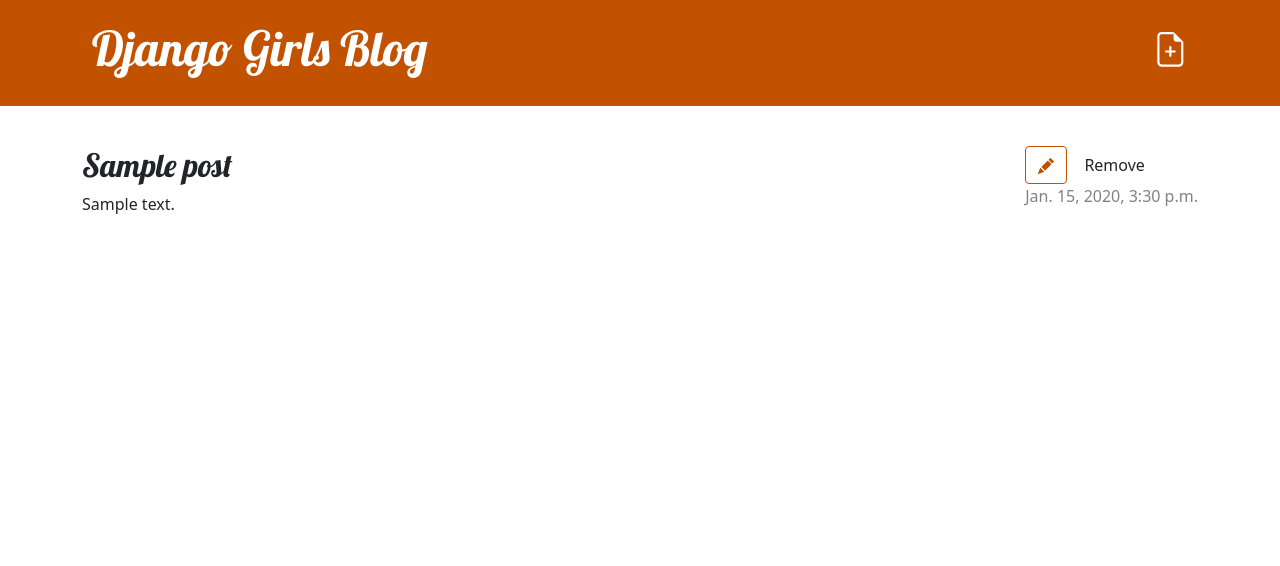
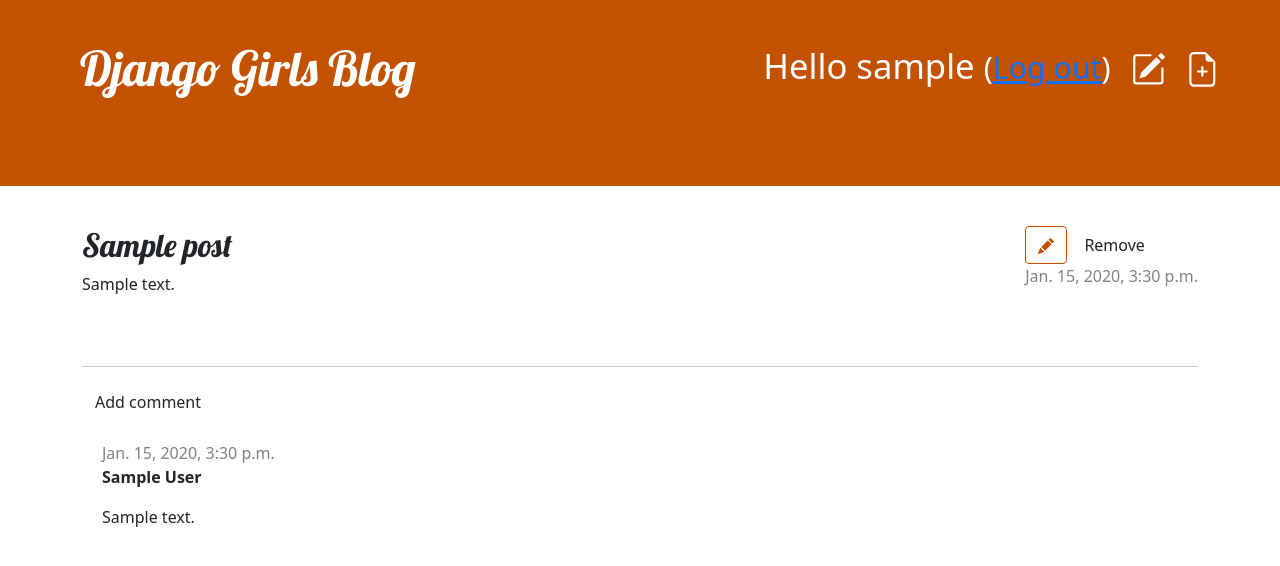
Before and after one commit to HarshaVTomy/my-first-blog, a Django app: page /post/1/ in a window 1280 px wide. Shown: the top 566 px of the page. Run offline with Django 3.2, Linux system fonts and the light colour scheme; a user stored in the database is signed in; tables that the repository leaves empty hold one stand-in row (values such as "Sample post").

Commit message:
Added views to create/edit blog post inside the site

```diff
--- a/blog/admin.py
+++ b/blog/admin.py
@@ -1,4 +1,6 @@
 from django.contrib import admin
 from .models import Post
+from .models import Comment
 
 admin.site.register(Post)
+admin.site.register(Comment)
--- a/blog/models.py
+++ b/blog/models.py
@@ -16,3 +16,19 @@
 
     def __str__(self):
         return self.title
+    def approved_comments(self):
+        return self.comments.filter(approved_comment=True)
+
+class Comment(models.Model):
+    post = models.ForeignKey('blog.Post', on_delete=models.CASCADE, related_name='comments')
+    author = models.CharField(max_length=200)
+    text = models.TextField()
+    created_date = models.DateTimeField(default=timezone.now)
+    approved_comment = models.BooleanField(default=False)
+
+    def approve(self):
+        self.approved_comment = True
+        self.save()
+
+    def __str__(self):
+        return self.text
--- a/blog/static/css/blog.css
+++ b/blog/static/css/blog.css
@@ -70,3 +70,7 @@
     color: #FFFFFF;
     background-color: #C25100;
 }
+
+.comment {
+    margin: 20px 0px 20px 20px;
+}
--- a/blog/templates/blog/base.html
+++ b/blog/templates/blog/base.html
@@ -9,15 +9,21 @@
     </head>
     <body>
         <header class="page-header">
-            <div class="container">
+            <div class="page-header">
                 {% if user.is_authenticated %}
-                <a href="{% url 'post_draft_list' %}" class="top-menu"><span class="glyphicon glyphicon-edit"></span></a>
                 <a href="{% url 'post_new' %}" class="top-menu">
                     {% include './icons/file-earmark-plus.svg' %}
                 </a>
+                    <a href="{% url 'post_draft_list' %}" class="top-menu">
+                        {% include './icons/pencil-square.svg' %}
+                    </a>
+                    <p class="top-menu">Hello {{ user.username }} <small>(<a href="{% url 'logout' %}">Log out</a>)</small></p>
+                {% else %}
+                    <a href="{% url 'login' %}" class="top-menu"><span class="glyphicon glyphicon-lock">Login</span></a>
                 {% endif %}
                 <h1><a href="/">Django Girls Blog</a></h1>
             </div>
+
         </header>
         <main class="content container">
             <div class="row">
--- a/blog/templates/blog/post_detail.html
+++ b/blog/templates/blog/post_detail.html
@@ -24,4 +24,28 @@
         <h2>{{ post.title }}</h2>
         <p>{{ post.text|linebreaksbr }}</p>
     </article>
+    <hr>
+    <a class="btn btn-default" href="{% url 'add_comment_to_post' pk=post.pk %}">Add comment</a>
+{% for comment in post.comments.all %}
+    {% if user.is_authenticated or comment.approved_comment %}
+    <div class="comment">
+        <div class="date">
+            {{ comment.created_date }}
+            {% if not comment.approved_comment %}
+                <a class="btn btn-default" href="{% url 'comment_remove' pk=comment.pk %}">
+                   {% include './icons/hand-thumbs-down.svg' %}
+                </a>
+                <a class="btn btn-default" href="{% url 'comment_approve' pk=comment.pk %}">
+                   {% include './icons/hand-thumbs-up.svg' %}
+                </a>
+            {% endif %}
+        </div>
+        <strong>{{ comment.author }}</strong>
+        <p>{{ comment.text|linebreaks }}</p>
+    </div>
+    {% endif %}
+{% empty %}
+    <p>No comments here yet :(</p>
+{% endfor %}
+
 {% endblock %}
--- a/blog/urls.py
+++ b/blog/urls.py
@@ -9,4 +9,7 @@
     path('drafts/', views.post_draft_list, name='post_draft_list'),
     path('post/<int:pk>/publish/', views.post_publish, name='post_publish'),
     path('post/<int:pk>/remove/', views.post_remove, name='post_remove'),
+    path('post/<int:pk>/comment/', views.add_comment_to_post, name='add_comment_to_post'),
+    path('comment/<int:pk>/approve/', views.comment_approve, name='comment_approve'),
+    path('comment/<int:pk>/remove/', views.comment_remove, name='comment_remove'),
 ]
--- a/blog/views.py
+++ b/blog/views.py
@@ -1,9 +1,11 @@
 from django.shortcuts import render
 from django.utils import timezone
-from .models import Post
+from .models import Post,Comment
 from django.shortcuts import render, get_object_or_404
 from .forms import PostForm
 from django.shortcuts import redirect
+from django.contrib.auth.decorators import login_required
+from .forms import PostForm, CommentForm
 
 def post_list(request):
     posts = Post.objects.filter(published_date__lte=timezone.now()).order_by('published_date')
@@ -14,6 +16,7 @@
     post = get_object_or_404(Post, pk=pk)
     return render(request, 'blog/post_detail.html', {'post': post})
 
+@login_required
 def post_new(request):
     if request.method == "POST":
         form = PostForm(request.POST)
@@ -26,6 +29,8 @@
     else:
         form = PostForm()
     return render(request, 'blog/post_edit.html', {'form': form})
+
+@login_required
 def post_edit(request, pk):
     post = get_object_or_404(Post, pk=pk)
     if request.method == "POST":
@@ -39,6 +44,8 @@
     else:
         form = PostForm(instance=post)
     return render(request, 'blog/post_edit.html', {'form': form})
+
+@login_required
 def post_draft_list(request):
     posts = Post.objects.filter(published_date__isnull=True).order_by('created_date')
     return render(request, 'blog/post_draft_list.html', {'posts': posts})
@@ -46,7 +53,34 @@
     post = get_object_or_404(Post, pk=pk)
     post.publish()
     return redirect('post_detail', pk=pk)
+
+@login_required
 def post_remove(request, pk):
     post = get_object_or_404(Post, pk=pk)
     post.delete()
     return redirect('post_list')
+
+def add_comment_to_post(request, pk):
+    post = get_object_or_404(Post, pk=pk)
+    if request.method == "POST":
+        form = CommentForm(request.POST)
+        if form.is_valid():
+            comment = form.save(commit=False)
+            comment.post = post
+            comment.save()
+            return redirect('post_detail', pk=post.pk)
+    else:
+        form = CommentForm()
+    return render(request, 'blog/add_comment_to_post.html', {'form': form})
+
+@login_required
+def comment_approve(request, pk):
+    comment = get_object_or_404(Comment, pk=pk)
+    comment.approve()
+    return redirect('post_detail', pk=comment.post.pk)
+
+@login_required
+def comment_remove(request, pk):
+    comment = get_object_or_404(Comment, pk=pk)
+    comment.delete()
+    return redirect('post_detail', pk=comment.post.pk)
--- a/mysite/settings.py
+++ b/mysite/settings.py
@@ -125,3 +125,5 @@
 # https://docs.djangoproject.com/en/3.2/ref/settings/#default-auto-field
 
 DEFAULT_AUTO_FIELD = 'django.db.models.BigAutoField'
+
+LOGIN_REDIRECT_URL = '/'
--- a/mysite/urls.py
+++ b/mysite/urls.py
@@ -13,10 +13,13 @@
     1. Import the include() function: from django.urls import include, path
     2. Add a URL to urlpatterns:  path('blog/', include('blog.urls'))
 """
+from django.urls import path, include
 from django.contrib import admin
-from django.urls import path, include
+from django.contrib.auth import views
 
 urlpatterns = [
     path('admin/', admin.site.urls),
+    path('accounts/login/', views.LoginView.as_view(), name='login'),
+    path('accounts/logout/', views.LogoutView.as_view(next_page='/'), name='logout'),
     path('', include('blog.urls')),
 ]
```
Also changed, not shown: blog/forms.py (+7 -1 lines), blog/templates/blog/add_comment_to_post.html (added, +9 -0 lines), blog/templates/blog/post_list.html (+7 -6 lines), blog/templates/registration/login.html (added, +24 -0 lines), blog/migrations/0002_comment.py (added), blog/templates/blog/icons/command.svg (added), blog/templates/blog/icons/hand-thumbs-down.svg (added), blog/templates/blog/icons/hand-thumbs-up.svg (added), blog/templates/blog/icons/pencil-square.svg (added), blog/templates/blog/post_draft_list.html (renamed from blog/templates/post_draft_list.html).
